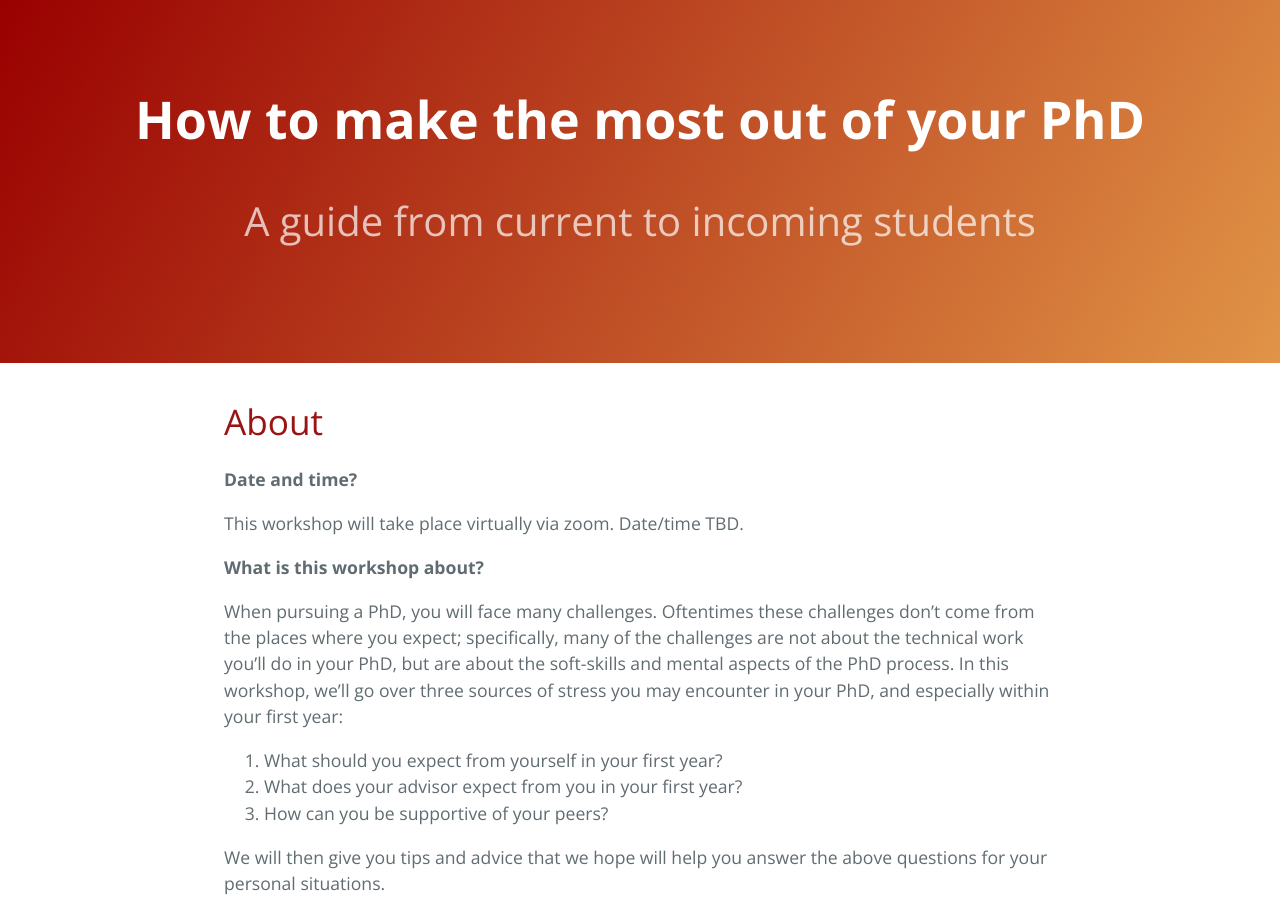
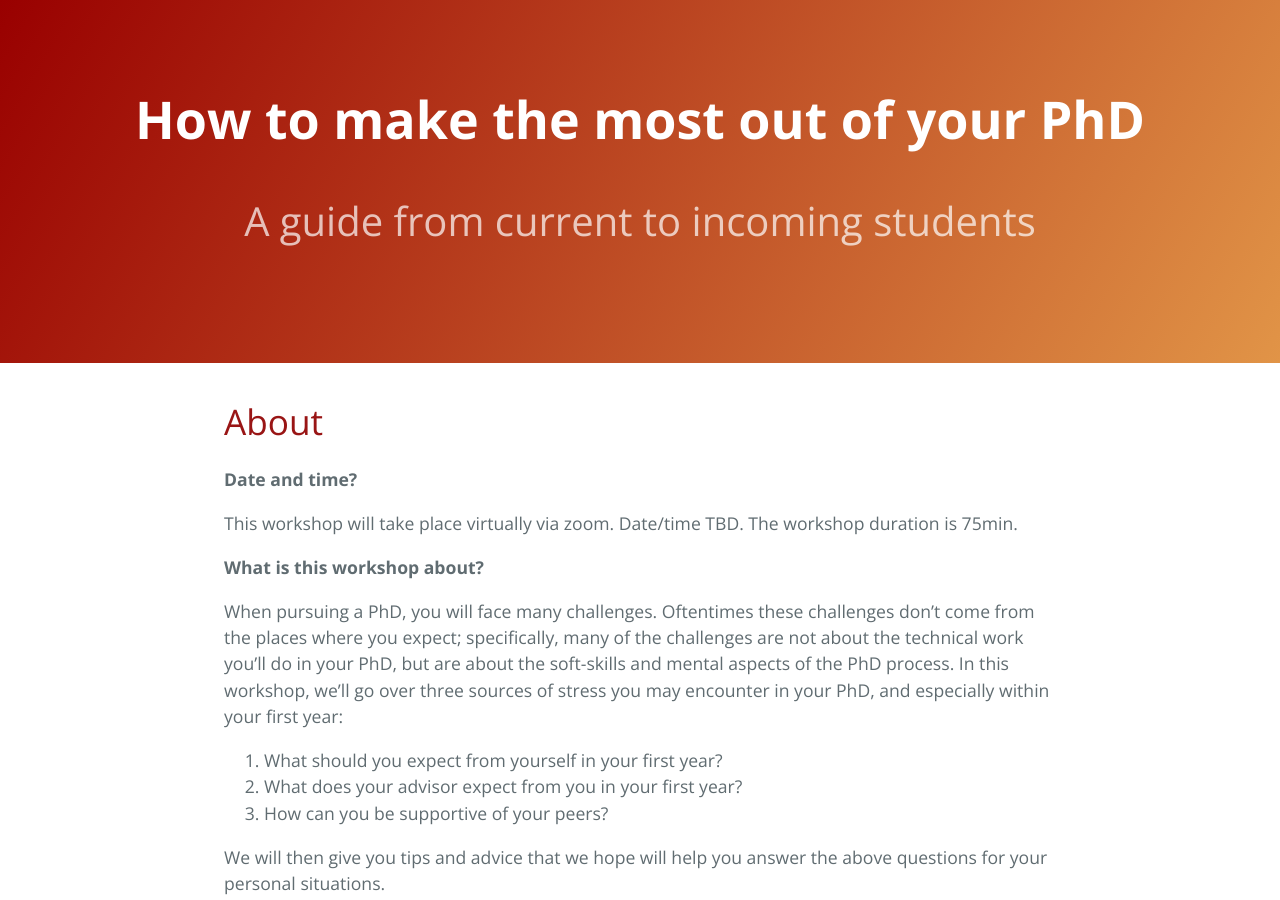
Before and after one commit to yanivyacoby/a-guide-to-your-phd, a Jekyll site: the page built from index.md, in a window 1280 px wide and 900 px high. Built offline with Jekyll 4.4.1, drawn with Linux system fonts in a browser that asks for light colours.

Commit message:
Update index.md

```diff
--- a/index.md
+++ b/index.md
@@ -9,7 +9,10 @@ description: A guide from current to incoming students
 
 **Date and time?**
 
-This workshop will take place virtually via zoom. Date/time TBD.
+This workshop will take place virtually via zoom.
+Date/time TBD.
+The workshop duration is 75min.
+
 
 **What is this workshop about?**
 
```
